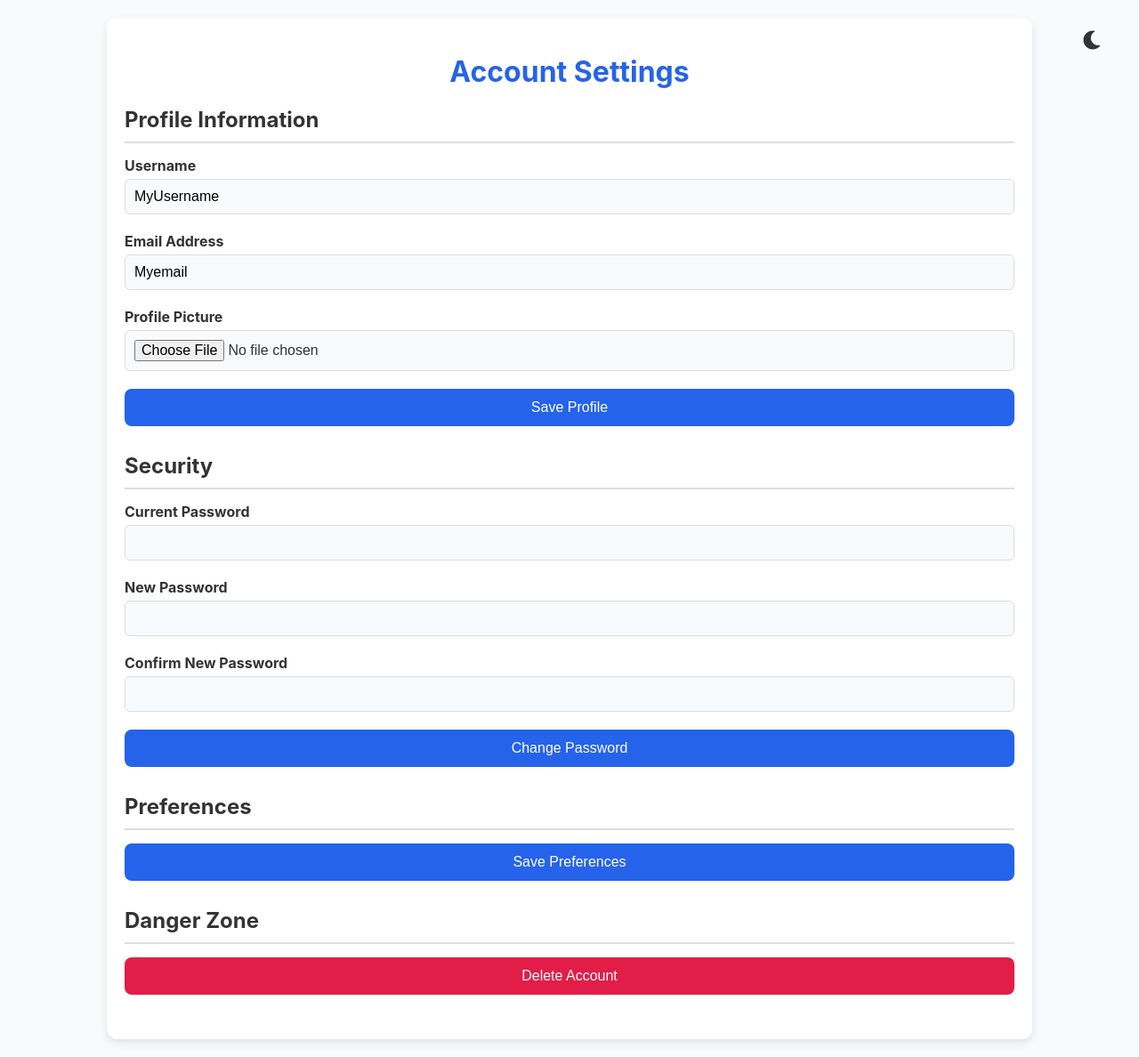
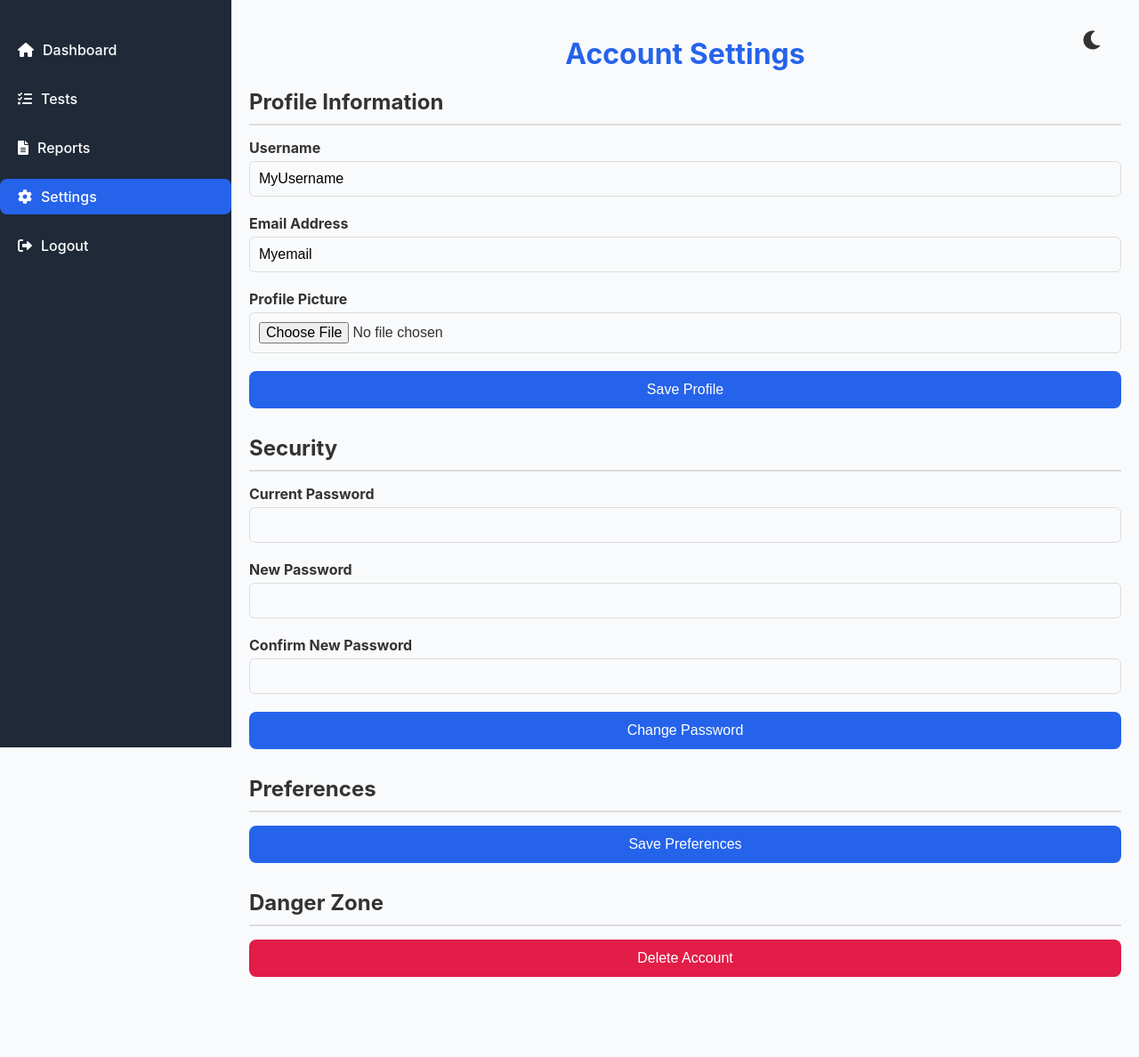
Before and after one commit to TameerAmer/FinalProject, a Flask app: page /settings in a window 1280 px wide. Shown: the whole page at 89% size. After the commit the page ends 1098 px from the top, so only its background shows below. Run offline with Flask 3, Linux system fonts and the light colour scheme; the visitor is signed in with stand-in values (Sample User, id 1).

Commit message:
Tue 12-10-24

```diff
--- a/static/reports.css
+++ b/static/reports.css
@@ -11,10 +11,6 @@
     color: #e5e5e5;
 }
 
-.reports-container {
-    margin-left: 260px; /* Matches the sidebar width */
-    padding: 20px;
-}
 
 /* Header Section */
 .reports-header {
--- a/static/settings.css
+++ b/static/settings.css
@@ -9,25 +9,14 @@
 
 body.dark-mode {
     background-color: #2e3440;
-    /* Dark background */
     color: #e5e5e5;
-    /* Lighter text */
 }
 
 .settings-container {
-    max-width: 1000px;
-    margin: 20px auto;
+    margin-left: 260px; /* Matches the sidebar width */
     padding: 20px;
-    background-color: white;
-    box-shadow: 0 4px 10px rgba(0, 0, 0, 0.1);
-    border-radius: 12px;
 }
 
-body.dark-mode .settings-container {
-    background-color: #3b4252;
-    /* Dark container background */
-    box-shadow: 0 4px 10px rgba(0, 0, 0, 0.2);
-}
 
 h1 {
     text-align: center;
@@ -225,3 +214,63 @@
 body.dark-mode #theme-toggle {
     color: #e5e9f0; /* Light icon color in dark mode */
 }
+
+.sidebar {
+    width: 260px; /* Sidebar width */
+    background-color: #1f2937;
+    color: white;
+    padding: 20px 0;
+    display: flex;
+    flex-direction: column;
+    position: fixed; /* Fixes the sidebar on the left */
+    top: 0; /* Aligns it to the top */
+    left: 0; /* Aligns it to the left */
+    height: 100%; /* Full-height sidebar */
+    z-index: 1000; /* Ensures it stays above other content */
+}
+
+.sidebar .logo {
+    font-size: 1.8rem;
+    font-weight: 700;
+    text-align: center;
+    margin-bottom: 30px;
+}
+
+.sidebar .menu ul {
+    list-style: none;
+    padding: 0;
+}
+
+.sidebar .menu ul li {
+    margin: 15px 0;
+}
+
+.sidebar .menu ul li a {
+    color: white;
+    text-decoration: none;
+    font-weight: 500;
+    padding: 10px 20px;
+    display: flex;
+    align-items: center;
+    gap: 10px;
+    transition: background 0.3s, color 0.3s;
+}
+
+.sidebar .menu ul li a.active,
+.sidebar .menu ul li a:hover {
+    background-color: #2563eb;
+    border-radius: 8px;
+}
+
+body.dark-mode .sidebar {
+    background-color: #3b4252;
+}
+
+body.dark-mode .sidebar .menu ul li a {
+    color: #e5e5e5;
+}
+
+body.dark-mode .sidebar .menu ul li a.active,
+body.dark-mode .sidebar .menu ul li a:hover {
+    background-color: #4c566a;
+}
--- a/templates/Settings.html
+++ b/templates/Settings.html
@@ -9,6 +9,17 @@
 </head>
 
 <body>
+    <div class="sidebar">
+        <nav class="menu">
+            <ul>
+                <li><a href="{{ url_for('dashboard') }}"><i class="fas fa-home"></i> Dashboard</a></li>
+                <li><a href="{{ url_for('TestsSection') }}"><i class="fas fa-tasks"></i> Tests</a></li>
+                <li><a href="{{ url_for('reports') }}" ><i class="fas fa-file-alt"></i> Reports</a></li>
+                <li><a href="{{ url_for('settings') }}"class="active"><i class="fas fa-cog"></i> Settings</a></li>
+                <li><a href="{{ url_for('logout') }}"><i class="fas fa-sign-out-alt"></i> Logout</a></li>
+            </ul>
+        </nav>
+    </div>
     <div class="settings-container">
         <h1>Account Settings</h1>
         <button id="theme-toggle">
```
